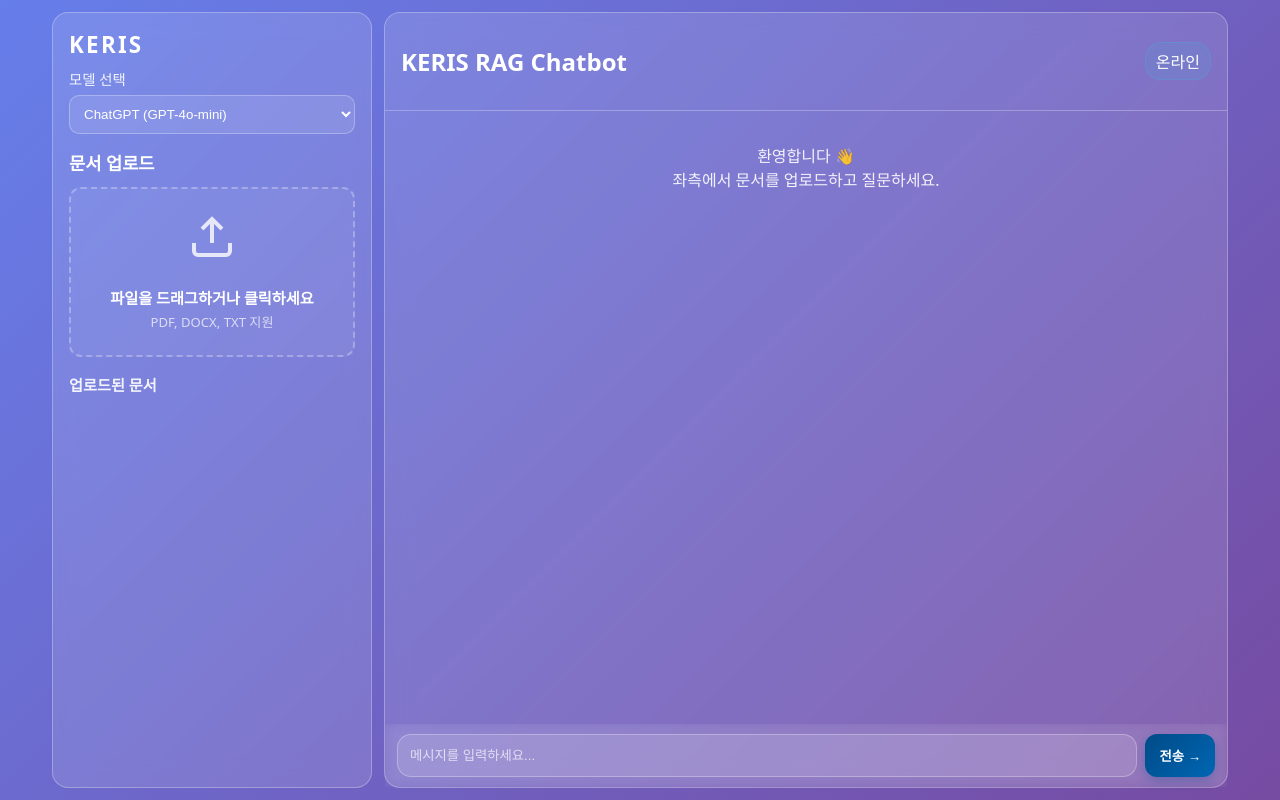
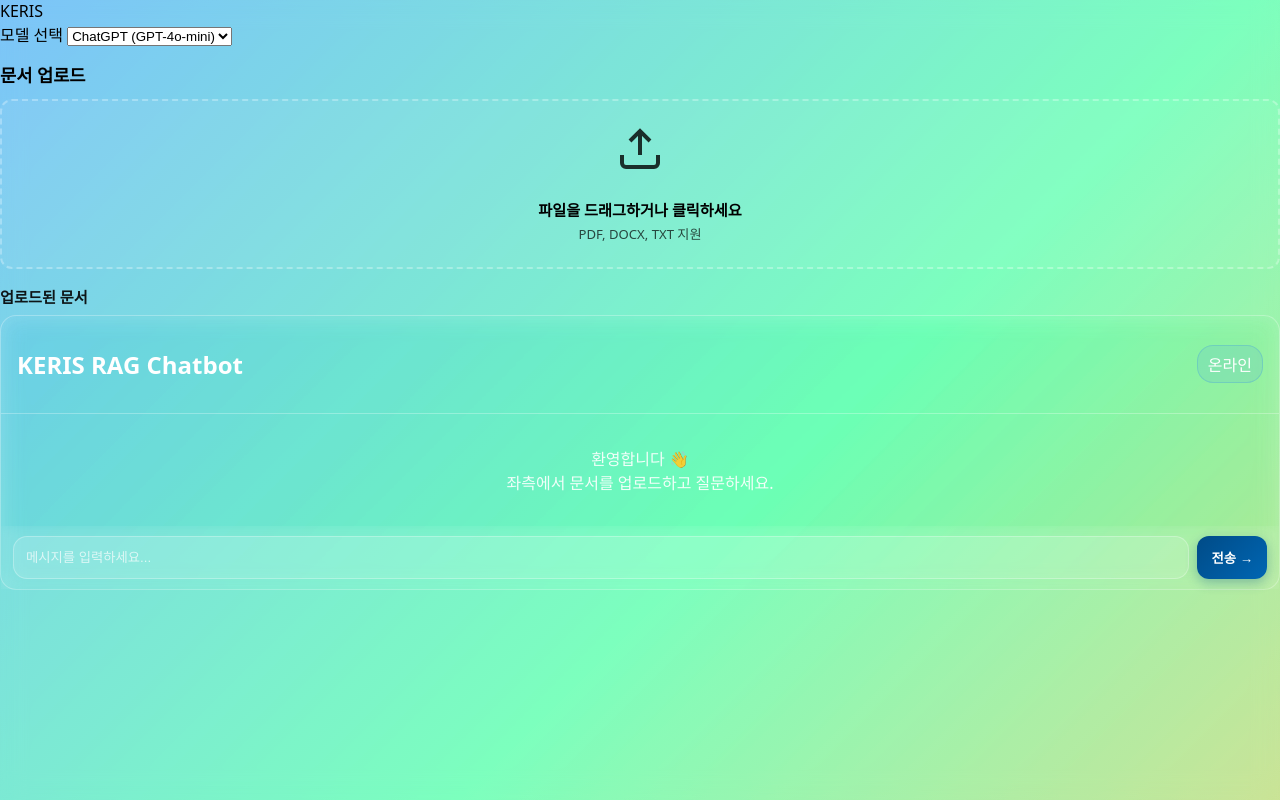
Before and after one commit to Won-ahamada/AI_ChatBot_4th, a website: page public/index.html in a window 1280 px wide. Drawn offline with Linux system fonts and the light colour scheme; no server answers.

Commit message:
Enhance background with gradient and animation
Updated the background styles and added gradient animation.

```diff
--- a/public/assets/css/style.css
+++ b/public/assets/css/style.css
@@ -10,14 +10,35 @@
   --success:#10b981;
   --danger:#ef4444;
 }
-html,body{height:100%;margin:0;font-family:system-ui,'Noto Sans KR',sans-serif;background:linear-gradient(135deg,#667eea,#764ba2)}
+html, body {
+  height: 100%;
+  margin: 0;
+  font-family: system-ui, 'Noto Sans KR', sans-serif;
+  background: linear-gradient(135deg,
+    rgba(0, 128, 255, 0.3) 0%,
+    rgba(0, 255, 128, 0.3) 33%,
+    rgba(255, 165, 0, 0.3) 66%,
+    rgba(0, 128, 255, 0.3) 100%
+  );
+  background-size: 200% 200%;
+  animation: gradientFlow 60s ease-in-out infinite;
+  backdrop-filter: blur(12px);
+}
+@keyframes gradientFlow {
+  0% { background-position: 0% 0%; }
+  50% { background-position: 100% 100%; }
+  100% { background-position: 0% 0%; }
+}
+
+
+/* html,body{height:100%;margin:0;font-family:system-ui,'Noto Sans KR',sans-serif;background:linear-gradient(135deg,#667eea,#764ba2)}
 body{min-height:100dvh;padding-bottom:env(safe-area-inset-bottom)}
 .container{display:flex;gap:12px;height:100dvh;max-width:1200px;margin:0 auto;padding:12px}
 .sidebar{width:320px;background:var(--glass);backdrop-filter:blur(12px);border-radius:16px;padding:16px;color:#fff;overflow:auto;border:1px solid var(--border)}
 .logo{font-weight:800;letter-spacing:.1em;margin-bottom:8px;font-size:1.4rem}
 .controls{display:flex;flex-direction:column;gap:6px;margin:8px 0 16px}
 .controls label{font-size:.9rem;opacity:.9}
-.controls select{padding:10px;border-radius:10px;border:1px solid var(--border);background:rgba(255,255,255,.1);color:#fff;outline:none;cursor:pointer}
+.controls select{padding:10px;border-radius:10px;border:1px solid var(--border);background:rgba(255,255,255,.1);color:#fff;outline:none;cursor:pointer}*/
 
 /* 업로드 섹션 */
 .upload-section{margin-top:16px}
```
